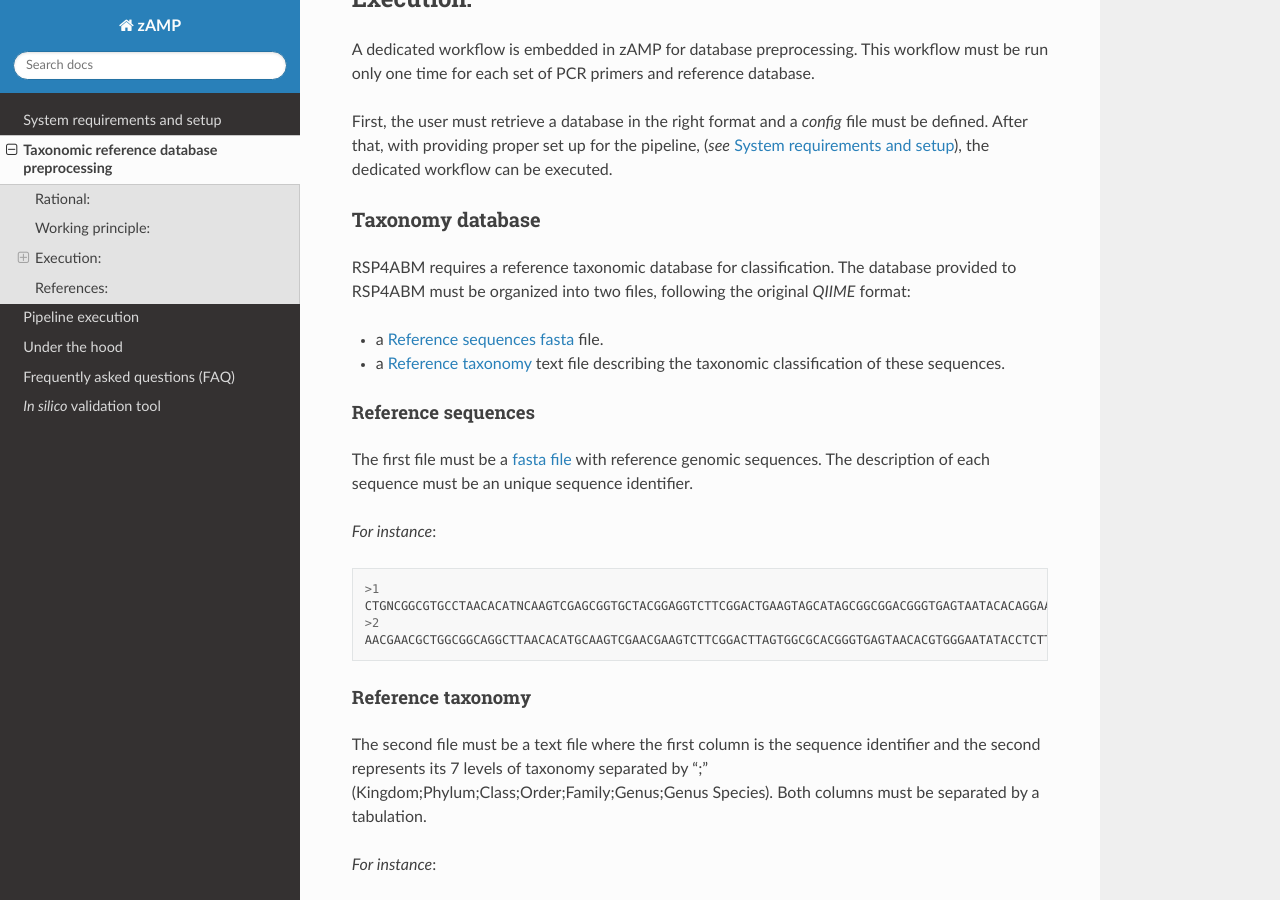
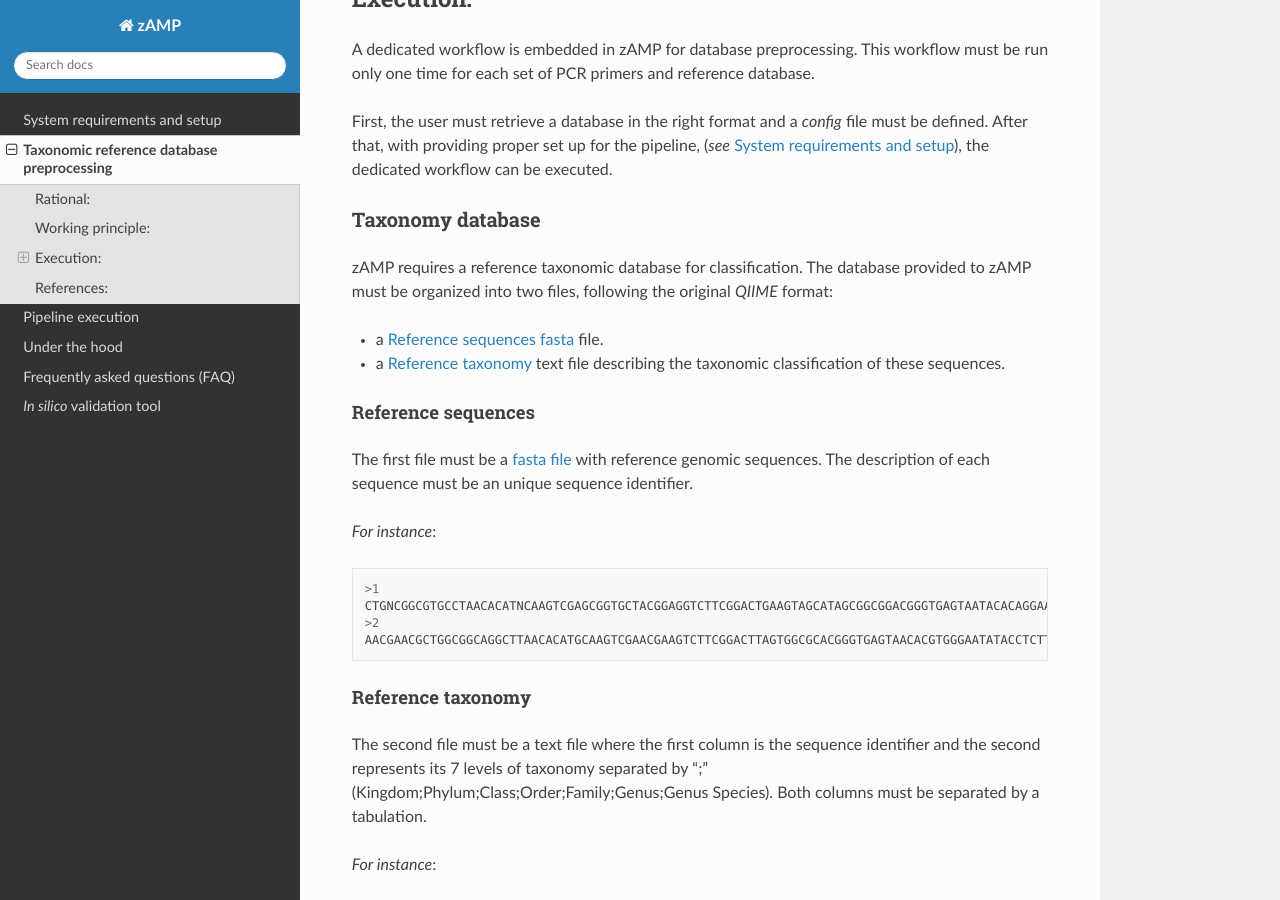
Before and after one commit to metagenlab/zAMP, a Sphinx documentation site: the page built from docs/pages/ref_DB_preprocessing.rst, in a window 1280 px wide and 900 px high, scrolled down 1552 px. Built offline with Sphinx 7.4.7 and the Read the Docs theme 2.0.0, drawn with Linux system fonts in a browser that asks for light colours; pages that are not in the unit, such as notebooks, are missing from menus.

Commit message:
Update ref_DB_preprocessing.rst

```diff
--- a/docs/pages/ref_DB_preprocessing.rst
+++ b/docs/pages/ref_DB_preprocessing.rst
@@ -51,7 +51,7 @@ First, the user must retrieve a database in the right format and a *config* file
 Taxonomy database
 =======================================================================
 
-RSP4ABM requires a reference taxonomic database for classification. The database provided to RSP4ABM must be organized into two files, following the original *QIIME* format:
+zAMP requires a reference taxonomic database for classification. The database provided to zAMP must be organized into two files, following the original *QIIME* format:
 
 - a `Reference sequences`_ `fasta <https://en.wikipedia.org/wiki/FASTA_format>`_ file.
 - a `Reference taxonomy`_ text file describing the taxonomic classification of these sequences.
```
